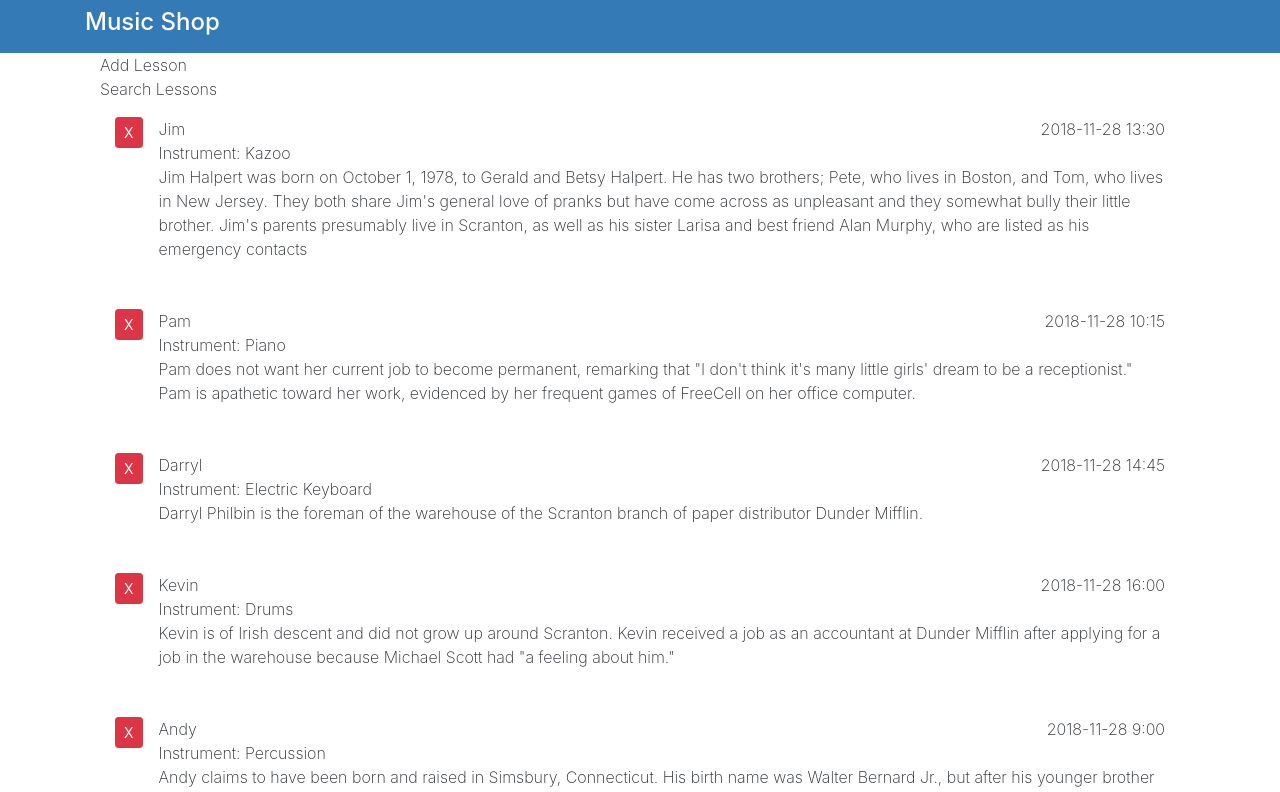
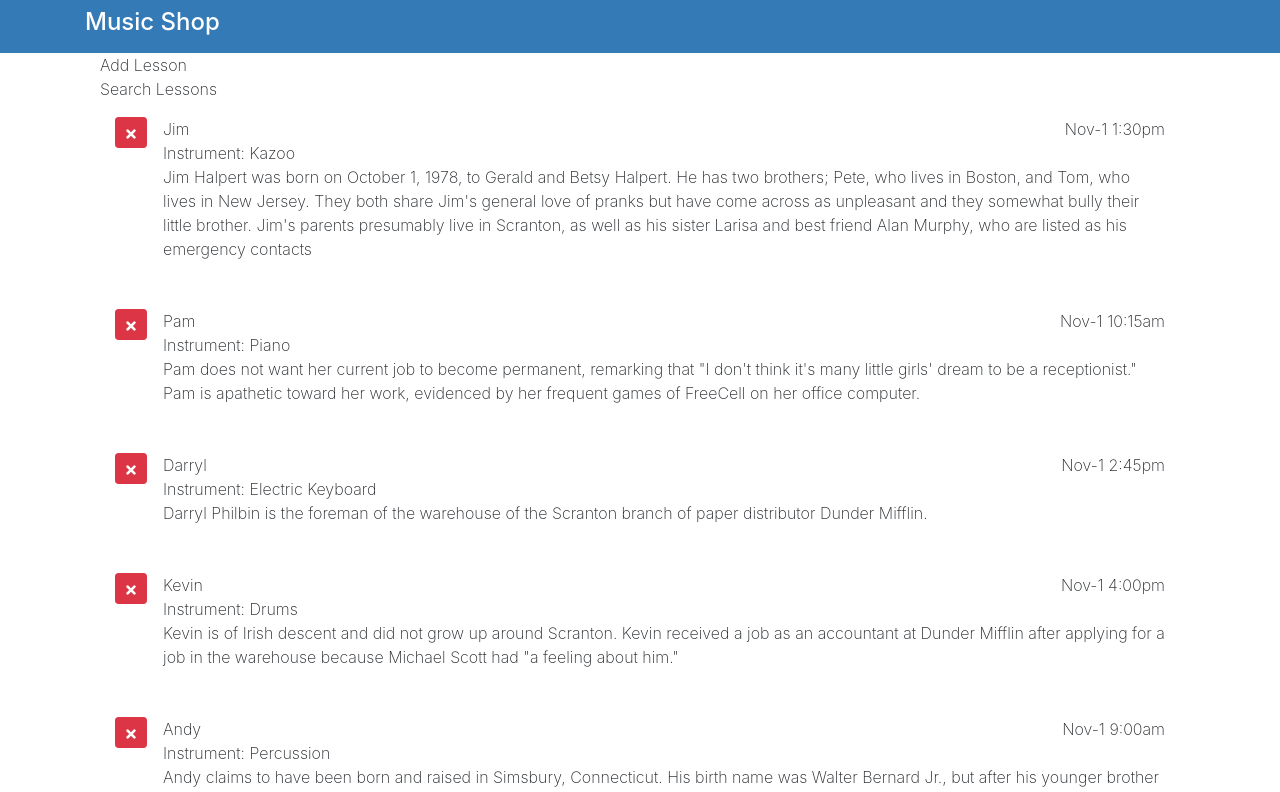
Before and after one commit to mkmatheson/music-shop, a React (Create React App) app: page / in a window 1280 px wide. Shown: the top 792 px of the page. Built offline with nearby package versions, Linux system fonts and the light colour scheme.

Commit message:
use third-party components

```diff
--- a/src/components/ListLessons.js
+++ b/src/components/ListLessons.js
@@ -1,17 +1,27 @@
 import React from "react";
+import { FaTimes } from "react-icons/fa";
+import Moment from "react-moment";
 
 const ListLessons = ({ lessons }) => {
   return lessons.map((item) => (
     <div key={item.lessonId} className="appointment-list item-list mb-3">
       <div className="student-item col media py-3">
         <div className="mr-3">
-          <button className="student-delete btn btn-sm btn-danger">X</button>
+          <button className="student-delete btn btn-sm btn-danger">
+            <FaTimes />
+          </button>
         </div>
 
         <div className="student-info media-body">
           <div className="student-head d-flex">
             <span className="student-name">{item.studentName}</span>
-            <span className="apt-date ml-auto">{item.lessonDate}</span>
+            <span className="apt-date ml-auto">
+              <Moment
+                date={item.lessonDate}
+                parse="YYYY-MM-dd hh:mm"
+                format="MMM-D h:mma"
+              ></Moment>
+            </span>
           </div>
 
           <div className="instrument-name">
```
